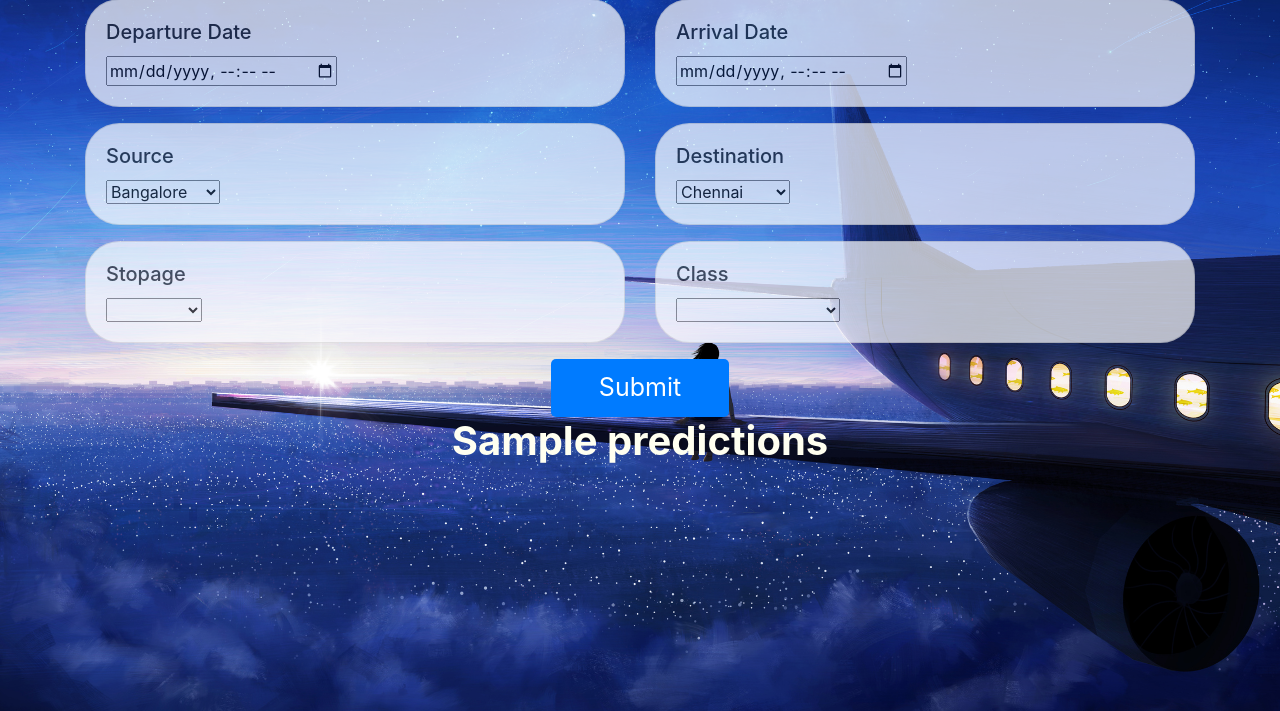
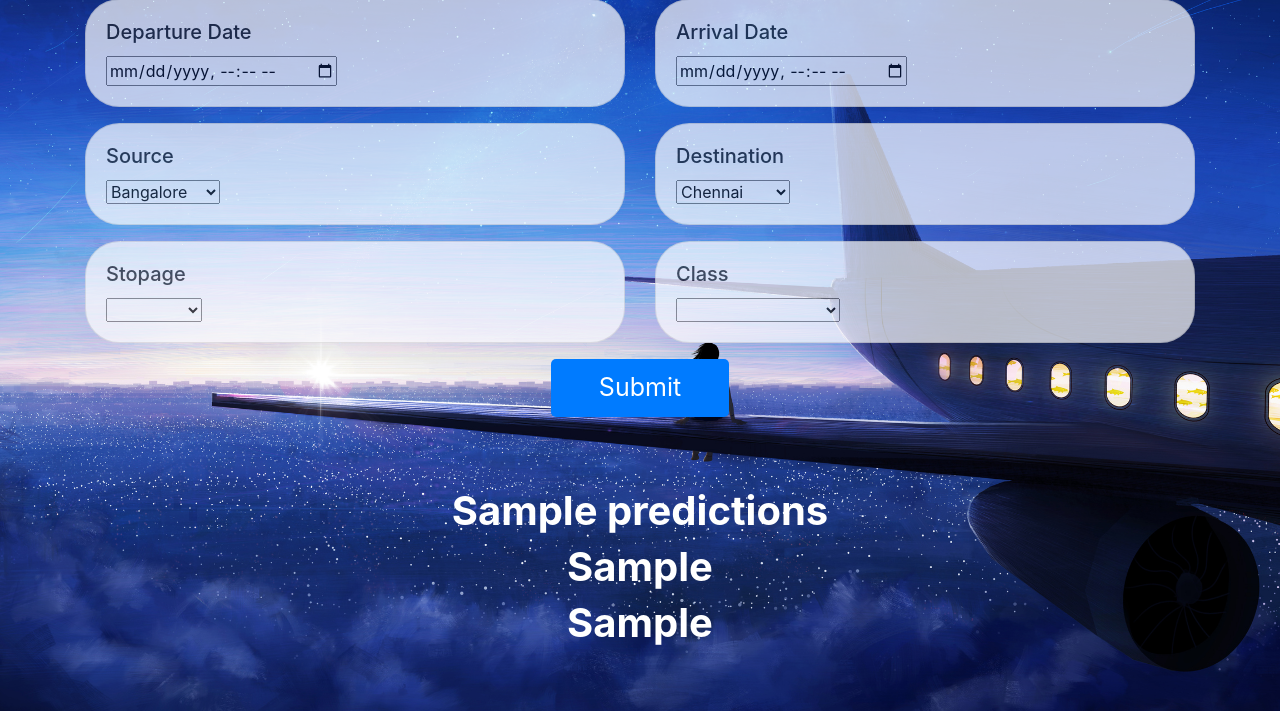
Before and after one commit to yASH-2025/Flight-Price-Prediction, a Flask app: template templates/home.html in a window 1280 px wide. Shown: the part 89-800 px from the top of the page. Run offline with Flask 3, Linux system fonts and the light colour scheme; the template is opened without the code that fills it: most values are stand-ins (such as "Sample title", 1, 10 or a date in 2020); parts of the project's set-up code (start-up, migrations or seed data) failed here and were passed over; some libraries are stand-ins or nearby versions.

Commit message:
Update home.html

```diff
--- a/templates/home.html
+++ b/templates/home.html
@@ -67,6 +67,10 @@
             justify-content: center;
             align-items: center;
         }
+
+        .predict{
+            padding-top: 70px;
+        }
     </style>
 </head>
 
@@ -82,7 +86,7 @@
     </nav>
 
     <div class="container my-5">
-        <form action="\predict" method="post">
+        <form action="\predict" method="post" id="flightForm">
             <div class="row my-3">
                 <div class="col-sm-6">
                     <div class="card" style='border-radius: 2.15rem;opacity: 0.7;'>
@@ -143,7 +147,7 @@
             <div class="row my-3">
 
                 <div class="col-sm-6">
-                    <div class="card" style='border-radius: 2.15rem;opacity: 0.7;'>
+                    <div class="card" id="stops" style='border-radius: 2.15rem;opacity: 0.7;'>
                         <div class="card-body">
                             <h5 class="card-title">Stopage</h5>
                             <select name="stops">
@@ -157,7 +161,7 @@
                 </div>
 
                 <div class="col-sm-6">
-                    <div class="card" style='border-radius: 2.15rem;opacity: 0.7;'>
+                    <div class="card" id="class" style='border-radius: 2.15rem;opacity: 0.7;'>
                         <div class="card-body">
                             <h5 class="card-title">Class</h5>
                             <select name="Class">
@@ -177,7 +181,9 @@
             </div>
         </form>
 
-        <h1 style='text-align: center;color: ivory;'><b>{{ predictions }}</b></h1>
+        <h1 class="predict" style='text-align: center;color: rgb(255, 255, 255);'><b>{{ predictions }}</b></h1>
+        <h1 class="stops1" style='text-align: center;color: rgb(255, 255, 255);'><b>{{ stops1 }}</b></h1>
+        <h1 class="class1" style='text-align: center;color: rgb(255, 255, 255);'><b>{{ class1 }}</b></h1>
     </div>
     <!-- JavaScript -->
     <script>
```
